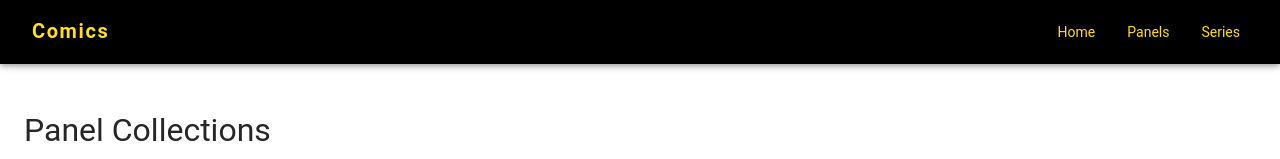
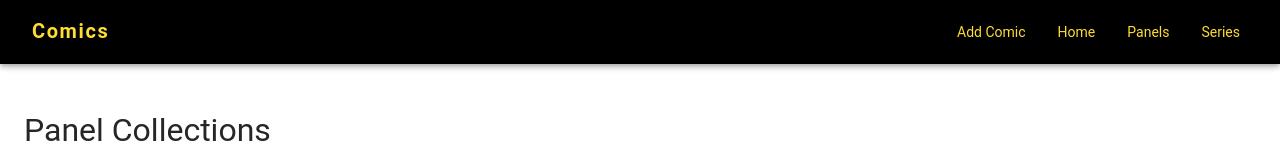
Before and after one commit to kaplantm/next-js-my-comics, a Next.js app: page /panels in a window 1280 px wide. Shown: the top 159 px of the page. Built offline with nearby package versions, Linux system fonts and the light colour scheme.

Commit message:
improve search

```diff
--- a/src/components/page-layout/index.tsx
+++ b/src/components/page-layout/index.tsx
@@ -1,18 +1,13 @@
 import {
   AppBar,
-  Box,
-  IconButton,
   Toolbar,
   Typography,
   List,
   ListItem,
   Container,
-  Divider,
-  Drawer,
 } from '@material-ui/core';
 import clsx from 'clsx';
 import React from 'react';
-import { Menu, ChevronLeft } from '@material-ui/icons';
 import AppLink from '../app-link';
 import useStyles from './use-styles';
 import { routeMap, navRoutes } from '../../lib/constants/routes';
@@ -40,7 +35,9 @@ function Page({ children }: { children: any }) {
           </AppLink>
           <nav>
             <List className={classes.navList}>
-              {navRoutes.map((route: MappedRouteType) => (
+              {navRoutes.map(
+                (route: MappedRouteType) =>
+                  (!route.dev || process.env.NODE_ENV === 'development') && (
                     <AppLink
                       nextProps={{
                         href: {
@@ -55,7 +52,8 @@ function Page({ children }: { children: any }) {
                     >
                       <ListItem button>{route.name}</ListItem>
                     </AppLink>
-              ))}
+                  )
+              )}
             </List>
           </nav>
         </Toolbar>
--- a/src/lib/constants/routes.ts
+++ b/src/lib/constants/routes.ts
@@ -3,6 +3,11 @@ import { MappedRouteType } from '../types';
 import { sortObjectArrayAlphabeticallyBy } from '../utils/array-utils';
 
 export const routeMap: { [key: string]: MappedRouteType } = {
+  newComic: {
+    pathname: '/debug/new',
+    name: 'Add Comic',
+    dev: true,
+  },
   home: {
     pathname: '/',
     name: 'Home',
@@ -16,6 +21,7 @@ export const routeMap: { [key: string]: MappedRouteType } = {
     name: 'Panels',
   },
   readingOrderIndex: {
+    // This route omitted from nav
     pathname: '/reading-order',
     name: 'Reading Order',
   },
--- a/src/lib/types/index.ts
+++ b/src/lib/types/index.ts
@@ -37,6 +37,7 @@ export type MappedRouteType = {
   pathname: string;
   name: string;
   query?: { [key: string]: string | boolean | number };
+  dev?: boolean; // only appear in nav in dev mode
 };
 
 export interface FormValidatorConfigType {
--- a/src/page-containers/main-index/index.tsx
+++ b/src/page-containers/main-index/index.tsx
@@ -43,7 +43,10 @@ const MainIndex = ({
               const inDescription = issue.comic.description
                 .toLowerCase()
                 .includes(lowercaseSearchTerm);
-              return inDescription || inTitle;
+              const inNumber = `${
+                issue.comic.frontMatter.issueNumber || ''
+              }`.includes(lowercaseSearchTerm);
+              return inDescription || inTitle || inNumber;
             }),
           };
           return acc;
```
Lines whose indentation alone changed are shown as unchanged.
